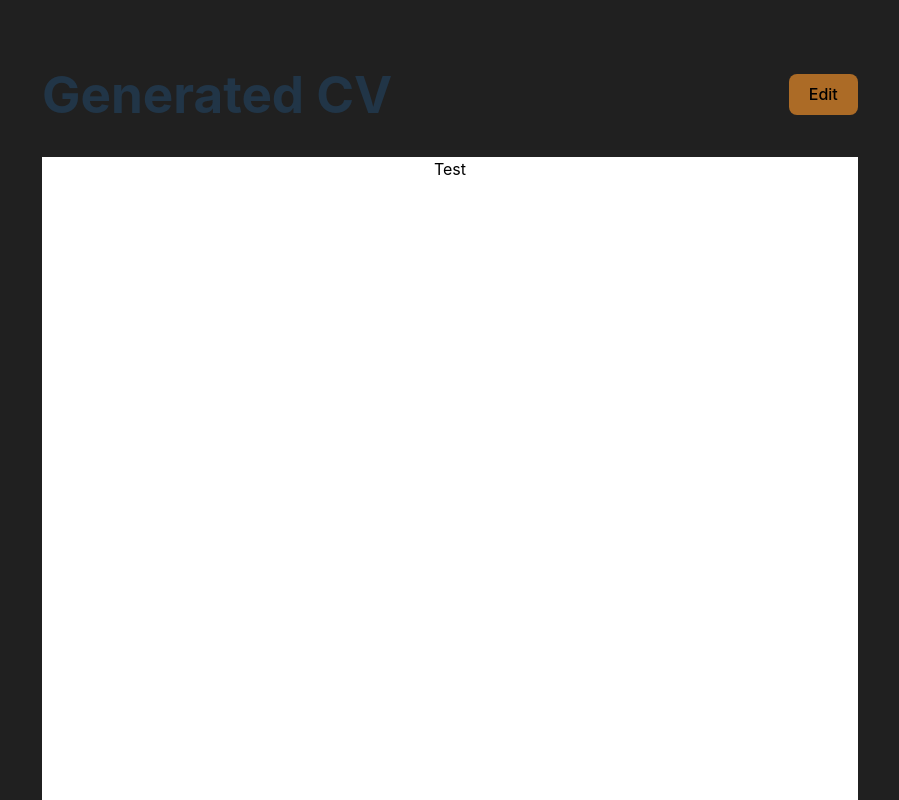
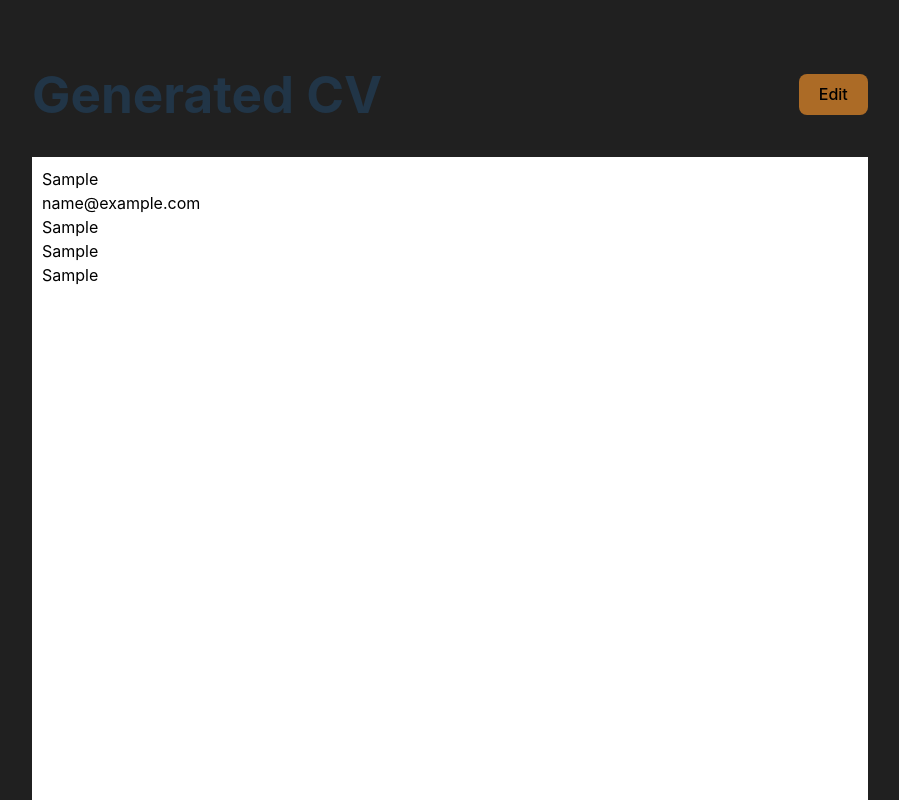
Before and after one commit to BDS-001/React-CV-Application, a React (Vite) app: page / in a window 1280 px wide. Both pictures are taken after typing "Sample", "name@example.com", "Sample", "Sample", "Sample" into the empty fields and a click on the button "Submit". Shown: the top 800 px of the page, without its empty margins (190-1089 px from the left). Built offline with nearby package versions, Linux system fonts and the light colour scheme.

Commit message:
added function to handle cv data

```diff
--- a/src/components/App.jsx
+++ b/src/components/App.jsx
@@ -41,7 +41,7 @@ function App() {
       </form>
       <div className="cv-container">
             <header className="cv-header"><h1>Generated CV</h1> <button className='cv-edit' onClick={editForm}>Edit</button></header>
-            <CV />
+            <CV genInfo={genInfo} experiences={experiences} education={education} />
         </div>
     </>
   )
--- a/src/components/Cv.jsx
+++ b/src/components/Cv.jsx
@@ -1,10 +1,46 @@
 import '../styles/Cv.css'
 
-export default function CV() {
+function GeneralInfoSection({genInfo}) {
+  return (
+    genInfo.map((info) => <p key={info.id}>{info.val}</p>)
+  )
+}
+
+function EducationSection({education}) {
+  return (
+    education.map((edu) =>
+    <div key={edu.id} className='education-cv-entry'>
+      <p>{edu.cert}</p>
+      <p>{edu.institution}</p>
+      <p>{edu.location}</p>
+      <p>{edu.startDate}</p>
+      <p>{edu.endDate}</p>
+      <p>{edu.field}</p>
+    </div> )
+  )
+}
+
+function ExperienceSection({experiences}) {
+  return (
+    experiences.map((experience) =>
+    <div key={experience.id} className='experiences-cv-entry'>
+      <p>{experience.jobTitle}</p>
+      <p>{experience.company}</p>
+      <p>{experience.startDate}</p>
+      <p>{experience.endDate}</p>
+      <p>{experience.location}</p>
+      <p>{experience.jobDetails}</p>
+    </div> )
+  )
+}
+
+export default function CV({genInfo, experiences, education}) {
     return (
       <>
         <div className="cv">
-            Test
+          <GeneralInfoSection genInfo={genInfo} />
+          <EducationSection education={education} />
+          <ExperienceSection experiences={experiences} />
         </div>
       </>
     )
--- a/src/styles/Cv.css
+++ b/src/styles/Cv.css
@@ -1,6 +1,12 @@
 .cv {
     background-color: white;
+    text-align: left;
+    padding: 10px;
     min-height: 11in;
     width: 8.5in;
     color: black;
 }
+
+p {
+    margin: 0px;
+}
```
